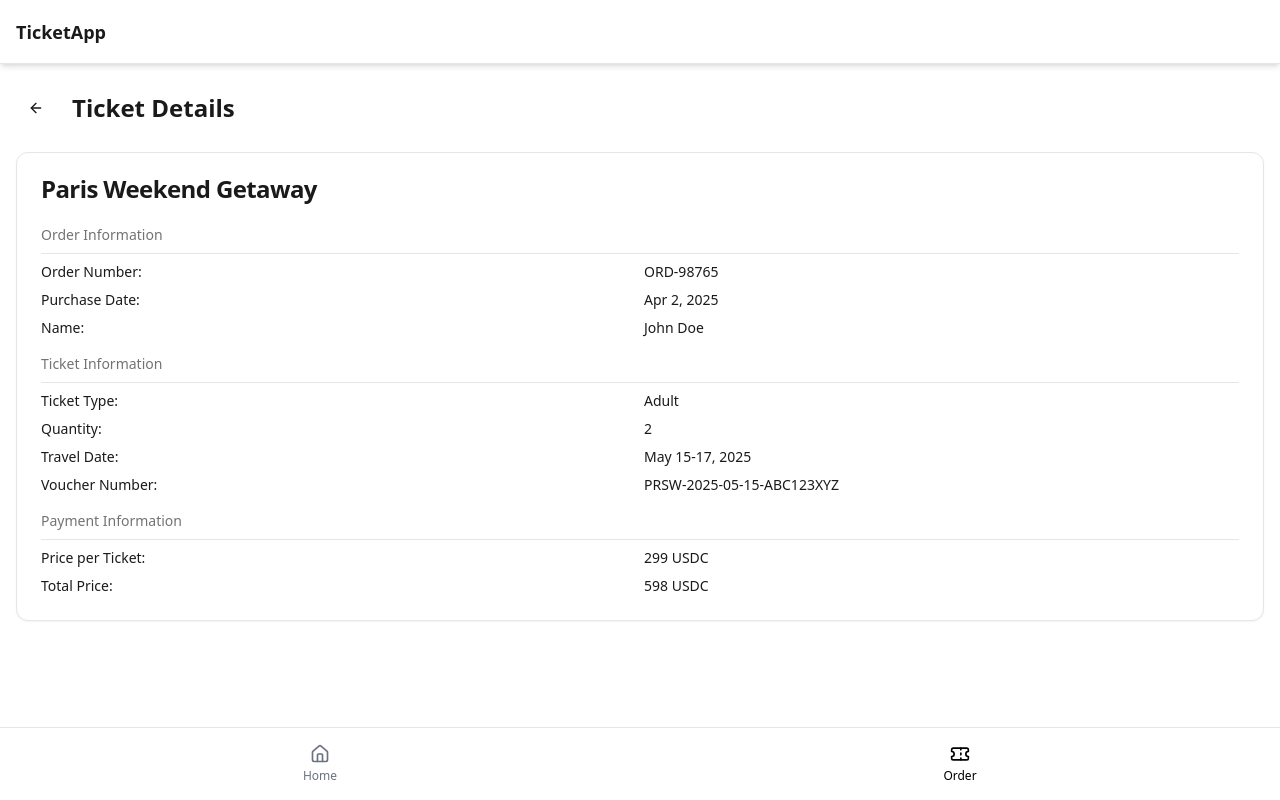
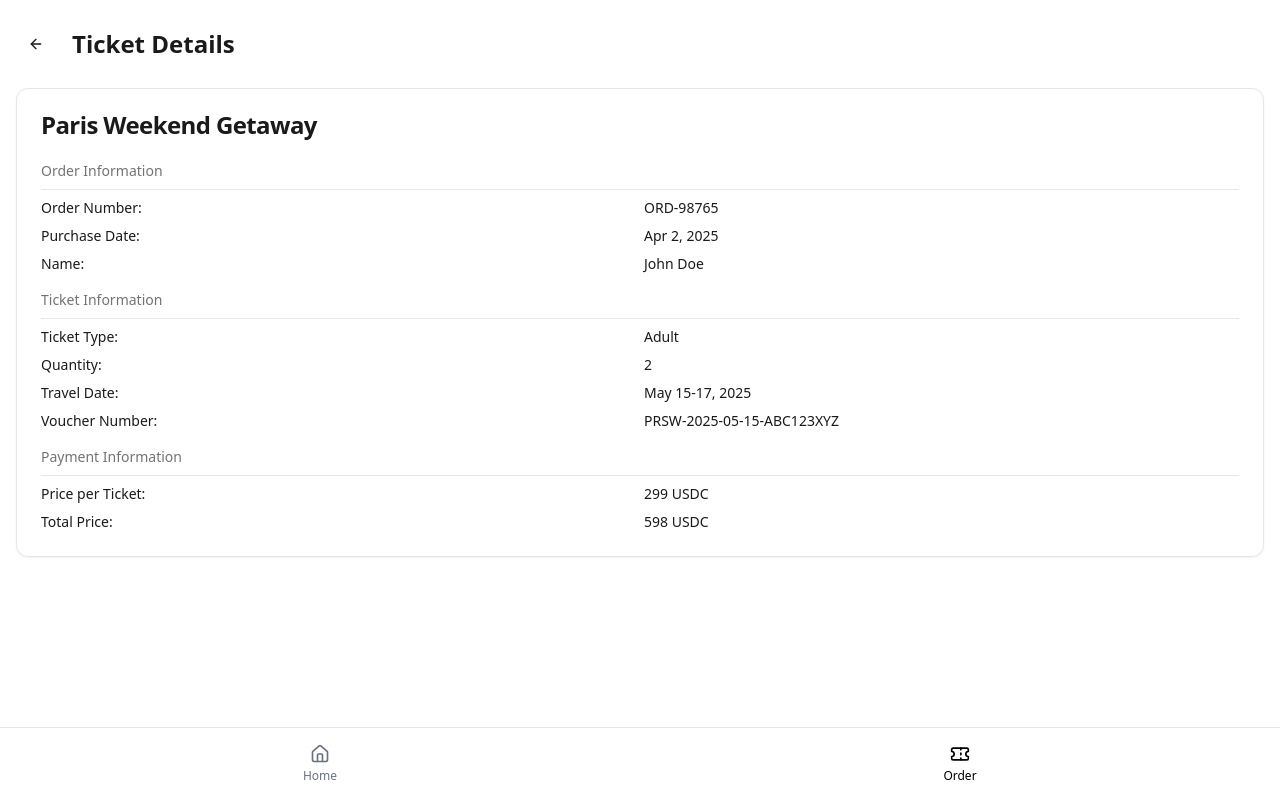
Before and after one commit to ericwang520/ticketing-platform, a Next.js app: page /ticket/1 in a window 1280 px wide. Built offline with nearby package versions, Linux system fonts and the light colour scheme.

Commit message:
Remove ticket page.

```diff
--- a/app/ticket/[id]/page.tsx
+++ b/app/ticket/[id]/page.tsx
@@ -24,7 +24,7 @@ const ticketData = {
 export default function TicketDetailPage({ params }: { params: { id: string } }) {
   return (
     <main className="flex min-h-screen flex-col pb-16">
-      <TopNavigationBar />
+      {/* <TopNavigationBar /> */}
 
       <div className="flex-1 px-4 py-6">
         <div className="mb-6 flex items-center">
```
